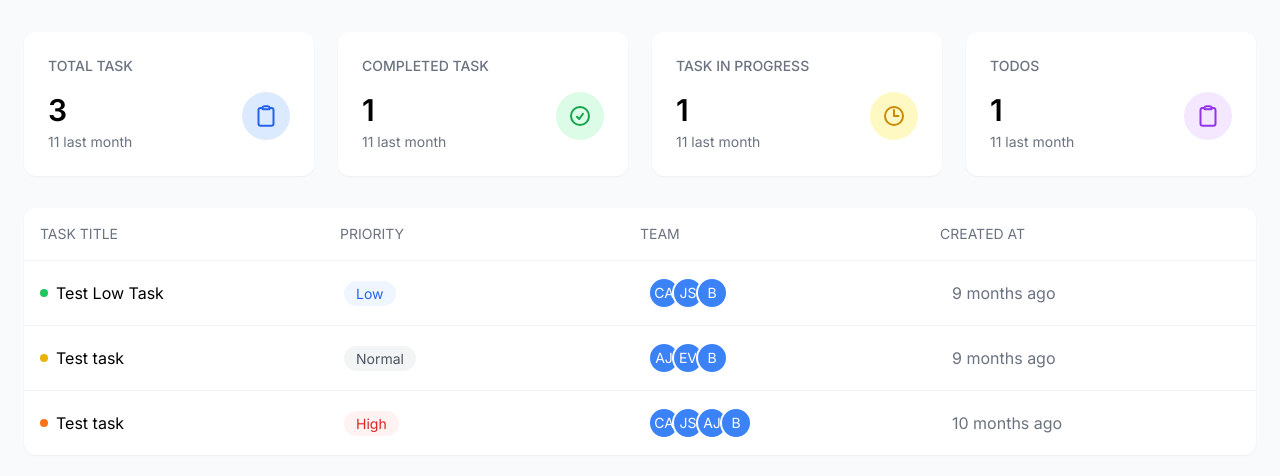
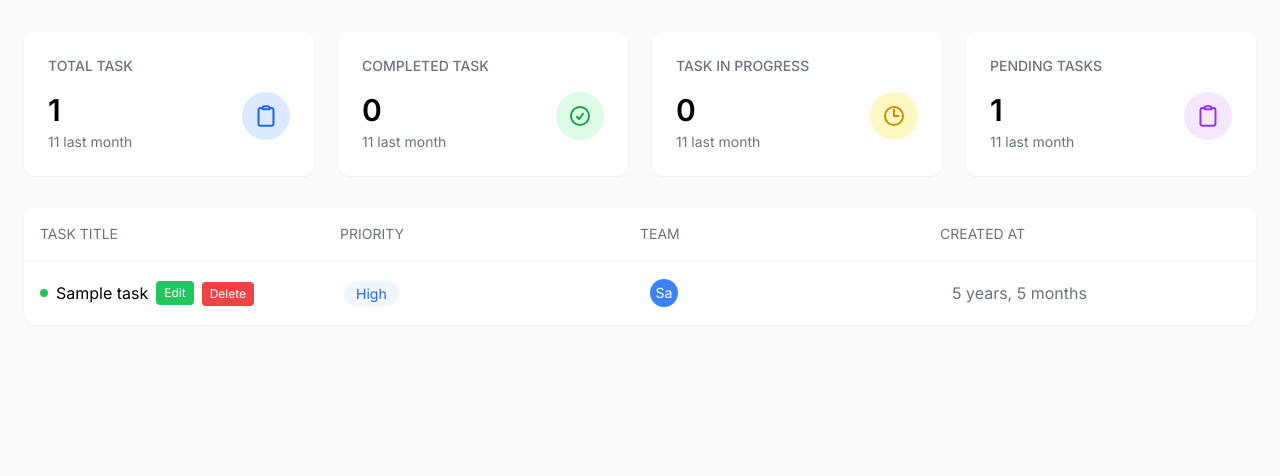
Before and after one commit to sakibaDev/task-management-django, a Django app: page /tasks/manager-dashboard/ in a window 1280 px wide. Shown: the part 64-540 px from the top of the page. Run offline with Django 5.2, Linux system fonts and the light colour scheme; tables that the repository leaves empty hold one stand-in row (values such as "Sample post").

Commit message:
Force add output.css and migration file

```diff
--- a/static/css/output.css
+++ b/static/css/output.css
@@ -583,6 +583,10 @@ video {
   margin-right: 0.5rem;
 }
 
+.mt-2 {
+  margin-top: 0.5rem;
+}
+
 .block {
   display: block;
 }
@@ -719,6 +723,10 @@ video {
   border-radius: 0.5rem;
 }
 
+.rounded-md {
+  border-radius: 0.375rem;
+}
+
 .rounded-xl {
   border-radius: 0.75rem;
 }
@@ -771,14 +779,14 @@ video {
   background-color: rgb(220 252 231 / var(--tw-bg-opacity, 1));
 }
 
+.bg-green-300 {
+  --tw-bg-opacity: 1;
+  background-color: rgb(134 239 172 / var(--tw-bg-opacity, 1));
+}
+
 .bg-green-500 {
   --tw-bg-opacity: 1;
   background-color: rgb(34 197 94 / var(--tw-bg-opacity, 1));
-}
-
-.bg-orange-500 {
-  --tw-bg-opacity: 1;
-  background-color: rgb(249 115 22 / var(--tw-bg-opacity, 1));
 }
 
 .bg-purple-100 {
@@ -796,14 +804,14 @@ video {
   background-color: rgb(254 226 226 / var(--tw-bg-opacity, 1));
 }
 
-.bg-red-50 {
-  --tw-bg-opacity: 1;
-  background-color: rgb(254 242 242 / var(--tw-bg-opacity, 1));
-}
-
 .bg-red-500 {
   --tw-bg-opacity: 1;
   background-color: rgb(239 68 68 / var(--tw-bg-opacity, 1));
+}
+
+.bg-rose-600 {
+  --tw-bg-opacity: 1;
+  background-color: rgb(225 29 72 / var(--tw-bg-opacity, 1));
 }
 
 .bg-white {
@@ -912,11 +920,6 @@ video {
   color: rgb(107 114 128 / var(--tw-text-opacity, 1));
 }
 
-.text-gray-600 {
-  --tw-text-opacity: 1;
-  color: rgb(75 85 99 / var(--tw-text-opacity, 1));
-}
-
 .text-gray-800 {
   --tw-text-opacity: 1;
   color: rgb(31 41 55 / var(--tw-text-opacity, 1));
@@ -930,11 +933,6 @@ video {
 .text-purple-600 {
   --tw-text-opacity: 1;
   color: rgb(147 51 234 / var(--tw-text-opacity, 1));
-}
-
-.text-red-600 {
-  --tw-text-opacity: 1;
-  color: rgb(220 38 38 / var(--tw-text-opacity, 1));
 }
 
 .text-red-800 {
--- a/task_management/settings.py
+++ b/task_management/settings.py
@@ -25,7 +25,8 @@ SECRET_KEY = 'django-insecure-s(5b&ap==$v092wm6o&xqus+i+qhp$v*8g&)&r89ge0#ajqn0&
 # SECURITY WARNING: don't run with debug turned on in production!
 DEBUG = True
 
-ALLOWED_HOSTS = []
+ALLOWED_HOSTS = ['*']
+CSRF_TRUSTED_ORIGINS =['https://*.onrender.com','https://127.0.0.1:8000']
 
 
 # Application definition
--- a/tasks/models.py
+++ b/tasks/models.py
@@ -44,7 +44,7 @@ class TaskDetail(models.Model):
         (LOW,'Low')
     )
     # std_id = models.CharField(max_length=200,primary_key=True)
-    task = models.OneToOneField(Task,on_delete=models.CASCADE)
-    assigned_to = models.CharField(max_length=100)
+    task = models.OneToOneField(Task,on_delete=models.CASCADE,related_name='details')
+    # assigned_to = models.CharField(max_length=100)
     priority = models.CharField(max_length=1,choices=PRIORITY_OPTIONS , default=HIGH)
     notes = models.TextField(blank=True,null=True)
--- a/tasks/templates/dashboard/dashboard.html
+++ b/tasks/templates/dashboard/dashboard.html
@@ -54,11 +54,12 @@
         <!-- Stats Grid  -->
         <div class="grid grid-cols-4 gap-6 mb-8">
           <!-- Total Task  -->
+           <a  href="{% url 'manager_dashboard' %}?type=all" class="block">
           <div class="bg-white rounded-xl p-6 shadow-sm">
             <h3 class="text-sm font-medium text-gray-500 mb-4">TOTAL TASK</h3>
             <div class="flex justify-between items-start">
               <div>
-                <p class="text-3xl font-semibold mb-1">3</p>
+                <p class="text-3xl font-semibold mb-1">{{counts.total}}</p>
                 <p class="text-gray-500 text-sm">11 last month</p>
               </div>
               <div class="bg-blue-100 p-3 rounded-full">
@@ -79,14 +80,17 @@
               </div>
             </div>
           </div>
+          </a>
+
           <!-- Completed Task  -->
+           <a href="{% url 'manager_dashboard' %}?type=completed" class="block">
           <div class="bg-white rounded-xl p-6 shadow-sm">
             <h3 class="text-sm font-medium text-gray-500 mb-4">
               COMPLETED TASK
             </h3>
             <div class="flex justify-between items-start">
               <div>
-                <p class="text-3xl font-semibold mb-1">1</p>
+                <p class="text-3xl font-semibold mb-1">{{counts.completed}}</p>
                 <p class="text-gray-500 text-sm">11 last month</p>
               </div>
               <div class="bg-green-100 p-3 rounded-full">
@@ -107,14 +111,18 @@
               </div>
             </div>
           </div>
+          </a>
+
+
           <!-- Task In Progress  -->
+           <a  href="{% url 'manager_dashboard' %}?type=in_progress" class="block">
           <div class="bg-white rounded-xl p-6 shadow-sm">
             <h3 class="text-sm font-medium text-gray-500 mb-4">
               TASK IN PROGRESS
             </h3>
             <div class="flex justify-between items-start">
               <div>
-                <p class="text-3xl font-semibold mb-1">1</p>
+                <p class="text-3xl font-semibold mb-1">{{counts.in_progress}}</p>
                 <p class="text-gray-500 text-sm">11 last month</p>
               </div>
               <div class="bg-yellow-100 p-3 rounded-full">
@@ -135,11 +143,15 @@
               </div>
             </div>
           </div>
+          </a>
+
+          <!-- PENDING TASK  -->
+           <a href="{% url 'manager_dashboard' %}?type=pending" class="block">
           <div class="bg-white rounded-xl p-6 shadow-sm">
-            <h3 class="text-sm font-medium text-gray-500 mb-4">TODOS</h3>
+            <h3 class="text-sm font-medium text-gray-500 mb-4">PENDING TASKS</h3>
             <div class="flex justify-between items-start">
               <div>
-                <p class="text-3xl font-semibold mb-1">1</p>
+                <p class="text-3xl font-semibold mb-1">{{counts.pending}}</p>
                 <p class="text-gray-500 text-sm">11 last month</p>
               </div>
               <div class="bg-purple-100 p-3 rounded-full">
@@ -160,6 +172,7 @@
               </div>
             </div>
           </div>
+           </a>
         </div>
 
        {% block tasks %}{% endblock tasks %}
--- a/tasks/templates/dashboard/manager_dashboard.html
+++ b/tasks/templates/dashboard/manager_dashboard.html
@@ -1,118 +1,54 @@
 {% extends "dashboard/dashboard.html" %}
 {% block title %}Manager Dashboard{% endblock title %}
 {% block tasks %}
- {% comment %} <!-- Task Table  --> {% endcomment %}
+<!-- Task Table  -->
 <div class="bg-white rounded-xl shadow-sm">
-          <div
-            class="grid grid-cols-4 p-4 border-b border-gray-100 text-sm text-gray-500"
-          >
+  <div class="grid grid-cols-4 p-4 border-b border-gray-100 text-sm text-gray-500">
     <div>TASK TITLE</div>
     <div>PRIORITY</div>
     <div>TEAM</div>
     <div>CREATED AT</div>
   </div>
-          {% comment %} <!-- Task Items  --> {% endcomment %}
+
+  <!-- Task Items -->
   <div class="divide-y divide-gray-100">
-            {% comment %} <!-- Task 1 --> {% endcomment %}
+    {% for task in tasks %}
     <div class="grid grid-cols-4 gap-4 p-4 items-center">
       <div class="flex items-center gap-2">
         <div class="w-2 h-2 rounded-full bg-green-500"></div>
-                <span>Test Low Task</span>
-              </div>
-              <div>
-                <span
-                  class="px-3 py-1 rounded-full bg-blue-50 text-blue-600 text-sm"
-                  >Low</span
-                >
-              </div>
-              <div class="flex -space-x-2">
-                <div
-                  class="w-8 h-8 rounded-full bg-blue-500 flex items-center justify-center text-white text-sm border-2 border-white"
-                >
-                  CA
-                </div>
-                <div
-                  class="w-8 h-8 rounded-full bg-blue-500 flex items-center justify-center text-white text-sm border-2 border-white"
-                >
-                  JS
-                </div>
-                <div
-                  class="w-8 h-8 rounded-full bg-blue-500 flex items-center justify-center text-white text-sm border-2 border-white"
-                >
-                  B
-                </div>
-              </div>
-              <div class="text-gray-500">9 months ago</div>
+        <span>{{ task.title }}</span>
+
+        <!-- Edit Button -->
+        <a href="{% url 'update_task' task.id %}" class="px-2 py-1 bg-green-500 text-white text-xs rounded hover:bg-green-600">
+          Edit
+        </a>
+
+        <!-- Delete Button (form) -->
+        <form method="post" action="{% url 'delete_task' task.id %}" onsubmit="return confirm('Are you sure you want to delete this task?');">
+          {% csrf_token %}
+          <button type="submit" class="px-2 py-1 bg-red-500 text-white text-xs rounded hover:bg-red-600">
+            Delete
+          </button>
+        </form>
       </div>
 
-            {% comment %} <!-- Task 2 --> {% endcomment %}
-            <div class="grid grid-cols-4 gap-4 p-4 items-center">
-              <div class="flex items-center gap-2">
-                <div class="w-2 h-2 rounded-full bg-yellow-500"></div>
-                <span>Test task</span>
-              </div>
       <div>
-                <span
-                  class="px-3 py-1 rounded-full bg-gray-100 text-gray-600 text-sm"
-                  >Normal</span
-                >
-              </div>
-              <div class="flex -space-x-2">
-                <div
-                  class="w-8 h-8 rounded-full bg-blue-500 flex items-center justify-center text-white text-sm border-2 border-white"
-                >
-                  AJ
-                </div>
-                <div
-                  class="w-8 h-8 rounded-full bg-blue-500 flex items-center justify-center text-white text-sm border-2 border-white"
-                >
-                  EV
-                </div>
-                <div
-                  class="w-8 h-8 rounded-full bg-blue-500 flex items-center justify-center text-white text-sm border-2 border-white"
-                >
-                  B
-                </div>
-              </div>
-              <div class="text-gray-500">9 months ago</div>
+        <span class="px-3 py-1 rounded-full bg-blue-50 text-blue-600 text-sm">
+          {{ task.details.get_priority_display }}
+        </span>
       </div>
 
-            {% comment %} <!-- Task 3 --> {% endcomment %}
-            <div class="grid grid-cols-4 gap-4 p-4 items-center">
-              <div class="flex items-center gap-2">
-                <div class="w-2 h-2 rounded-full bg-orange-500"></div>
-                <span>Test task</span>
+      <div class="flex -space-x-2">
+        {% for emp in task.assigned_to.all %}
+        <div class="w-8 h-8 rounded-full bg-blue-500 flex items-center justify-center text-white text-sm border-2 border-white">
+          {{ emp.name|slice:":2" }}
         </div>
-              <div>
-                <span
-                  class="px-3 py-1 rounded-full bg-red-50 text-red-600 text-sm"
-                  >High</span
-                >
+        {% endfor %}
       </div>
-              <div class="flex -space-x-2">
-                <div
-                  class="w-8 h-8 rounded-full bg-blue-500 flex items-center justify-center text-white text-sm border-2 border-white"
-                >
-                  CA
+
+      <div class="text-gray-500">{{ task.created_at|timesince }}</div>
     </div>
-                <div
-                  class="w-8 h-8 rounded-full bg-blue-500 flex items-center justify-center text-white text-sm border-2 border-white"
-                >
-                  JS
-                </div>
-                <div
-                  class="w-8 h-8 rounded-full bg-blue-500 flex items-center justify-center text-white text-sm border-2 border-white"
-                >
-                  AJ
-                </div>
-                <div
-                  class="w-8 h-8 rounded-full bg-blue-500 flex items-center justify-center text-white text-sm border-2 border-white"
-                >
-                  B
-                </div>
-              </div>
-              <div class="text-gray-500">10 months ago</div>
-            </div>
+    {% endfor %}
   </div>
 </div>
 {% endblock tasks %}
--- a/tasks/urls.py
+++ b/tasks/urls.py
@@ -1,9 +1,18 @@
 from django.urls import path
-from tasks.views import manager_dashboard,user_dashboard,create_task,view_task
+from tasks.views import (
+    manager_dashboard,
+    user_dashboard,
+    create_task,
+    view_task,
+    update_task,
+    delete_task
+)
 
 urlpatterns = [
-    path('manager-dashboard/',manager_dashboard),
-    path('user-dashboard/',user_dashboard),
-    path('create_task/',create_task),
-    path('view_task/',view_task)
+    path('manager-dashboard/', manager_dashboard,name='manager_dashboard'),
+    path('user-dashboard/', user_dashboard),
+    path('create_task/', create_task,name="create-task"),
+    path('view_task/', view_task),
+    path('update_task/<int:id>/',update_task,name="update_task"),
+    path('delete_task/<int:id>/', delete_task, name='delete_task')
 ]
--- a/tasks/views.py
+++ b/tasks/views.py
@@ -1,32 +1,113 @@
-from django.shortcuts import render
-from django.http import HttpResponse
-from tasks.forms import TaskForm ,TaskModelForm
-from tasks.models import Employee,Task
+from django.shortcuts import render, redirect, get_object_or_404
+from django.contrib import messages
+from django.db.models import Count, Q
 
-# Create your views here.
+from tasks.forms import TaskModelForm, TaskDetailModelForm
+from tasks.models import Task, Employee
+
 
 def manager_dashboard(request):
-    return render(request ,"dashboard/manager_dashboard.html")
+    task_type = request.GET.get('type', 'all')
+
+    base_query = Task.objects.select_related('details').prefetch_related('assigned_to')
+
+    if task_type == 'completed':
+        tasks = base_query.filter(status="COMPLETED")
+    elif task_type == 'in_progress':
+        tasks = base_query.filter(status="IN_PROGRESS")
+    elif task_type == 'pending':
+        tasks = base_query.filter(status="PENDING")
+    else:
+        tasks = base_query.all()
+
+    counts = Task.objects.aggregate(
+        total=Count('id'),
+        completed=Count('id', filter=Q(status='COMPLETED')),
+        in_progress=Count('id', filter=Q(status='IN_PROGRESS')),
+        pending=Count('id', filter=Q(status='PENDING'))
+    )
+
+    context = {
+        'tasks': tasks,
+        'counts': counts,
+    }
+
+    return render(request, "dashboard/manager_dashboard.html", context)
+
+
 def user_dashboard(request):
-    return render(request ,"dashboard/user_dashboard.html")
+    return render(request, "dashboard/user_dashboard.html")
+
 
 def create_task(request):
-    # employees = Employee.objects.all()
+    if request.method == 'POST':
+        task_form = TaskModelForm(request.POST)
+        task_detail_form = TaskDetailModelForm(request.POST)
 
-    form = TaskModelForm() #for get method
+        if task_form.is_valid() and task_detail_form.is_valid():
+            task = task_form.save()
+            task_detail = task_detail_form.save(commit=False)
+            task_detail.task = task
+            task_detail.save()
 
-    if request.method == 'POST': #for POST method
-        form = TaskModelForm(request.POST)
+            messages.success(request, "Task Added!")
+            # Redirect to dashboard to see the new task
+            return redirect('manager_dashboard')
 
-        '''for ModelForm Data'''
+    else:
+        task_form = TaskModelForm()
+        task_detail_form = TaskDetailModelForm()
 
-        form.save()
-        return render(request,'task_form.html',{'form':form,'message':'Task Added!'})
+    context = {
+        'task_form': task_form,
+        'task_detail_form': task_detail_form,
+    }
+
+    return render(request, "task_form.html", context)
+def update_task(request, id):
+    task = get_object_or_404(Task, id=id)
+
+    # Try to get the related TaskDetail object
+    task_detail = getattr(task, 'details', None)
+
+    if request.method == 'POST':
+        task_form = TaskModelForm(request.POST, instance=task)
+        task_detail_form = TaskDetailModelForm(request.POST, instance=task_detail)
+
+        if task_form.is_valid() and task_detail_form.is_valid():
+            task = task_form.save()
+            task_detail = task_detail_form.save(commit=False)
+            task_detail.task = task
+            task_detail.save()
+
+            messages.success(request, "Task Updated!")
+            return redirect('manager_dashboard')
+
+    else:
+        task_form = TaskModelForm(instance=task)
+        task_detail_form = TaskDetailModelForm(instance=task_detail)
+
+    context = {
+        'task_form': task_form,
+        'task_detail_form': task_detail_form,
+    }
+
+    return render(request, "task_form.html", context)
 
 
-    context = {'form':form}
-    return render(request,"task_form.html",context)
 
-def view_task(request):
-    tasks = Task.objects.all()
-    return render(request,'show_task.html',{'tasks':tasks})
+def view_task(request, employee_id):
+    # Example: Show tasks assigned to a specific employee
+    employee = get_object_or_404(Employee, id=employee_id)
+    tasks = Task.objects.filter(assigned_to=employee)
+    return render(request, 'show_task.html', {'employee': employee, 'tasks': tasks})
+
+
+from django.views.decorators.http import require_POST
+
+@require_POST  # Ensures deletion only happens via POST request
+def delete_task(request, id):
+    task = get_object_or_404(Task, id=id)
+    task.delete()
+    messages.success(request, "Task deleted successfully.")
+    return redirect('manager_dashboard')
```
Also changed, not shown: tasks/forms.py (+30 -8 lines), tasks/templates/show_task.html (+16 -6 lines), tasks/templates/task_form.html (+10 -4 lines), tasks/migrations/0002_remove_taskdetail_assigned_to_alter_taskdetail_task.py (added). Lines whose indentation alone changed are shown as unchanged.
